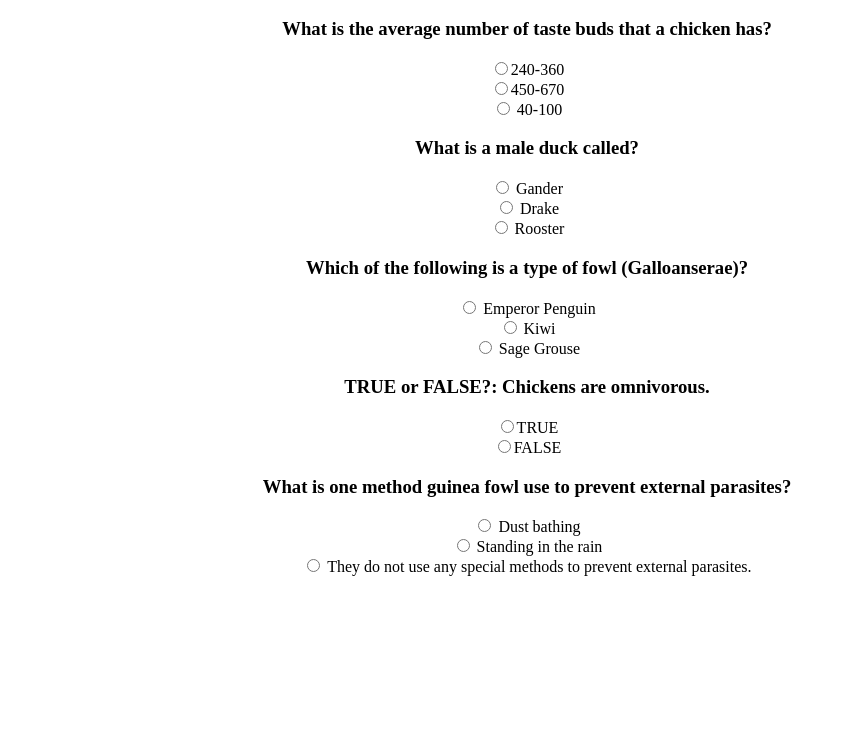
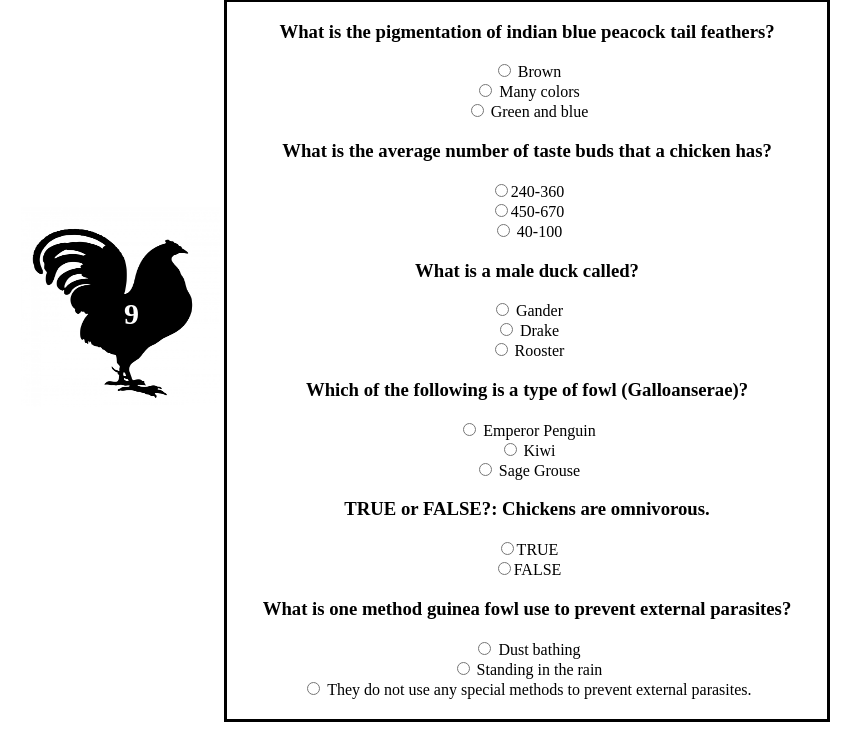
Before and after one commit to ChloeCacola/TriviaGame, a PHP site: page / in a window 1280 px wide. Shown: the part 269-999 px from the top of the page, without its empty margins (113-974 px from the left). Before the commit the page ends 845 px from the top, so only its background shows below. Run offline with PHP 8.4, Linux system fonts and the light colour scheme.

Commit message:
updated style

```diff
--- a/assets/css/style.css
+++ b/assets/css/style.css
@@ -1,3 +1,63 @@
 body {
 	text-align: center;
 }
+
+h1 {
+	margin: auto;
+	padding: 30px;
+	padding-top: 140px;
+	width: 200px;
+	height: 200px;
+	color: white;
+}
+
+#h1bg {
+	margin: auto;
+	background: url(../images/duck.svg);
+    background-size: 260px 260px;
+    background-repeat: no-repeat;
+    width: 260px;
+    height: 260px;
+}
+
+#center {
+	margin: auto;
+	width: 50%;
+}
+#gamestyle {
+	width: 600px;
+    border: 3px solid #000;
+    margin: auto;
+    padding-bottom: 20px;
+}
+
+#timeTitle {
+	line-height: 0;
+	padding-bottom: 0px;
+	margin-bottom: 0px;
+}
+
+#countdown {
+	width: 200px;
+	float: left;
+	margin-left: 10%;
+	margin-top: 15%;
+	font-size: 15px;
+
+}
+
+#countdownbg {
+	float: left;
+	background: url(../images/rooster.jpg);
+    background-size: 200px 200px;
+    background-repeat: no-repeat;
+    width: 200px;
+    height: 200px;
+}
+
+#time {
+	font-size: 30px;
+	padding-top: 60px;
+	margin-left: 20px;
+	color: white;
+}
--- a/assets/javascript/app.js
+++ b/assets/javascript/app.js
@@ -1,6 +1,6 @@
-var count = 10;
+var count = 15;
 var counter = setInterval(timer, 1000);
-var timeUp = setTimeout(timeUp, 1000 * 10); //60 seconds
+var timeUp = setTimeout(timeUp, 1000 * 15); //60 seconds
 var correct = 0
 var incorrect = 0
 var unanswered = 0
@@ -46,8 +46,9 @@ function timer() {
 		return;
 	}
 	// document.getElementById("currentTimeLeft").innerHTML=count + " seconds";
-	$("#time").html(count + " seconds");
+	$("#time").html(count);
 }
+
 
 //Time is up:  results are revealed on a new page.
 function timeUp() {
@@ -65,6 +66,8 @@ function timeUp() {
 	//counting unanswered questions
 	if (answers.length < numQues) {
 		unanswered = numQues - (incorrect + correct)
+	} else if (answers.length = numQues) {
+		unanswered = 0
 	} else {
 		unanswered = numQues
 	};
--- a/index.html
+++ b/index.html
@@ -6,11 +6,22 @@
 	<link rel="stylesheet" type="text/css" href="assets/css/reset.css">
 </head>
 <body>
+<div id = "h1bg">
 <h1>Fowl Trivia</h1>
+</div>
 
 <container id = "game">
 
-<h2 id = "timeTitle">Time Remaining</h2><h3 id = "time">60 seconds</h3>
+<div id = "countdown">
+<h2 id = "timeTitle"></h2>
+
+<div id="countdownbg"><h3 id = "time">60</h3></div>
+</div>
+
+
+<div id = "center">
+
+<div id = "gamestyle">
 
 <h3>What is the pigmentation of indian blue peacock tail feathers?</h3>
 <form id = "Q1" class = "Question" action="">
@@ -60,7 +71,11 @@
   <input type="radio" name="A6" value="incorrect"> Standing in the rain<br>
   <input type="radio" name="A6" value="incorrect"> They do not use any special methods to prevent external parasites.
 </form>
+</div>
+</div>
 </container>
+
+
 
 <!-- RESULTS -->
 
```
Also changed, not shown: assets/images/duck.svg (added), assets/images/rooster.jpg (added).
